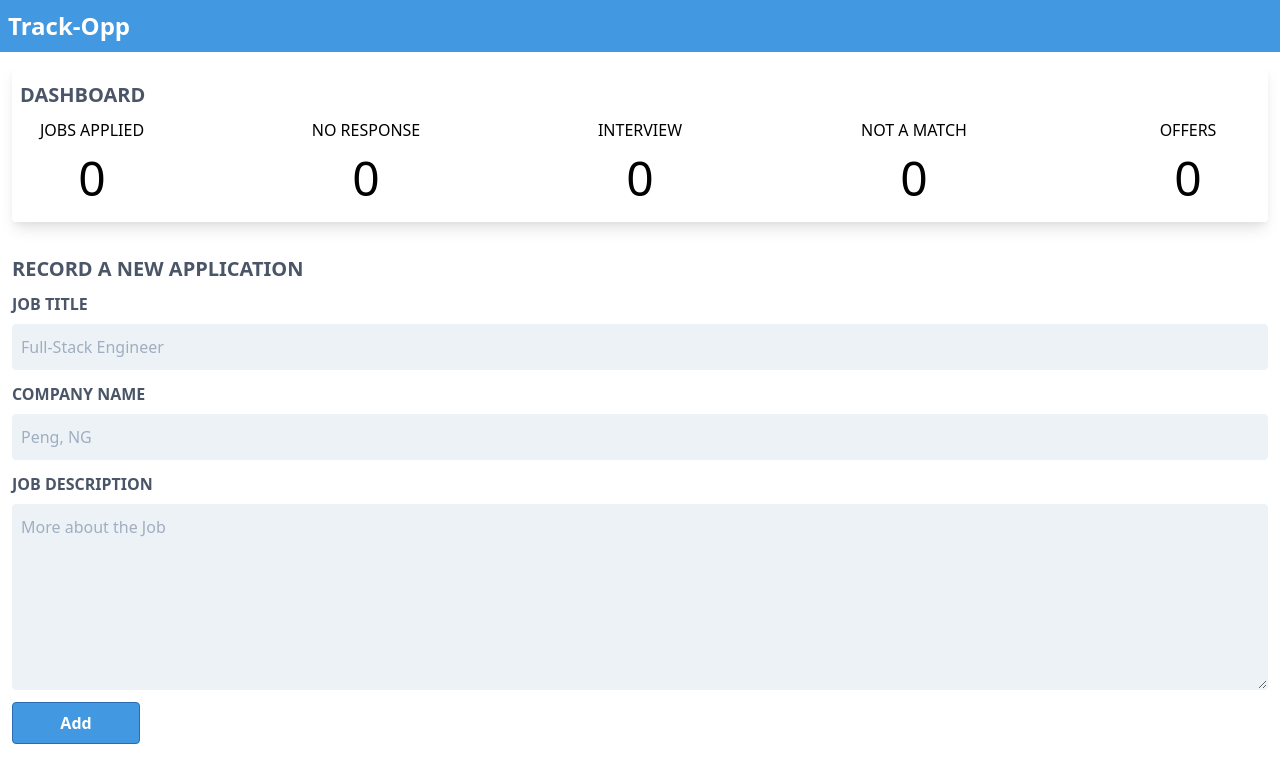
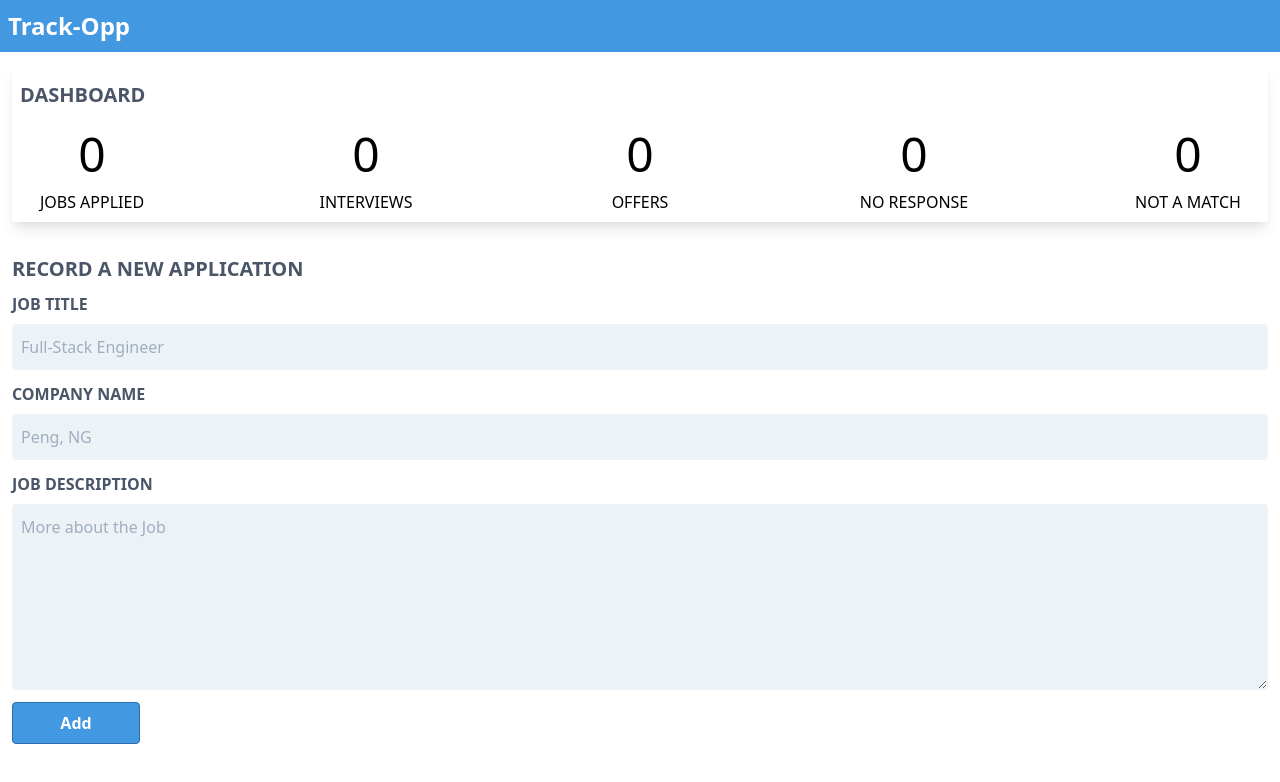
Before and after one commit to nobioma1/track-opp, a React (Create React App) app: page / in a window 1280 px wide. Shown: the top 782 px of the page. Built offline with nearby package versions, Linux system fonts and the light colour scheme; no server answers; the database is empty.

Commit message:
Read counts

```diff
--- a/src/App.jsx
+++ b/src/App.jsx
@@ -1,4 +1,5 @@
 import React from 'react';
+
 import NewEntry from './components/NewEntry';
 import Dashboard from './components/Dashboard';
 
--- /dev/null
+++ b/src/actions/data.js
@@ -0,0 +1,29 @@
+import { applicationsRef } from '../firebase';
+import { getCounts } from '../utils/getCounts';
+
+export const START_REQUEST = 'START_REQUEST';
+export const SET_APPLICATIONS = 'SET_APPLICATIONS';
+export const ADD_APPLICATION = 'ADD_APPLICATION';
+export const END_REQUEST = 'END_REQUEST';
+
+export const getApplications = () => dispatch => {
+  dispatch({ type: START_REQUEST });
+  applicationsRef.on('value', snapshot => {
+    const data = getCounts(Object.entries(snapshot.val()));
+    dispatch({ type: SET_APPLICATIONS, payload: data });
+  });
+};
+
+export const addApplication = application => dispatch => {
+  dispatch({ type: START_REQUEST });
+  applicationsRef.push(
+    {
+      ...application,
+      hired: false,
+      interview: false,
+      offer: false,
+      concluded: false,
+    },
+    () => dispatch({ type: ADD_APPLICATION })
+  );
+};
--- a/src/components/Dashboard.jsx
+++ b/src/components/Dashboard.jsx
@@ -1,30 +1,46 @@
-import React from 'react';
+import React, { useEffect } from 'react';
+import { getApplications } from '../actions/data';
+import { connect } from 'react-redux';
 
-const Dashboard = () => {
+const Dashboard = ({ counts, getApplications }) => {
+  useEffect(() => {
+    getApplications();
+  }, [getApplications]);
+
   return (
     <div className="rounded p-2 min-h-40 overflow-hidden shadow-lg">
       <h2 className="text-xl text-gray-700 uppercase font-bold my-2">
         Dashboard
       </h2>
       <div className="flex flex-wrap justify-between px-2">
-        <h3 className="flex flex-col uppercase w-32 items-center">
-          Jobs Applied <span className="text-5xl font-medium">0</span>
+        <h3 className="flex flex-col-reverse uppercase w-32 items-center">
+          Jobs Applied
+          <span className="text-5xl font-medium">{counts.jobsApplied}</span>
         </h3>
-        <h3 className="flex flex-col uppercase w-32 items-center">
-          No Response <span className="text-5xl font-medium">0</span>
+        <h3 className="flex flex-col-reverse uppercase w-32 items-center">
+          Interviews{' '}
+          <span className="text-5xl font-medium">{counts.interviews}</span>
         </h3>
-        <h3 className="flex flex-col uppercase w-32 items-center">
-          Interview <span className="text-5xl font-medium">0</span>
+        <h3 className="flex flex-col-reverse uppercase w-32 items-center">
+          Offers <span className="text-5xl font-medium">{counts.offers}</span>
         </h3>
-        <h3 className="flex flex-col uppercase w-32 items-center">
-          Not a Match <span className="text-5xl font-medium">0</span>
+        <h3 className="flex flex-col-reverse uppercase w-32 items-center">
+          No Response{' '}
+          <span className="text-5xl font-medium">{counts.noResponse}</span>
         </h3>
-        <h3 className="flex flex-col uppercase w-32 items-center">
-          Offers <span className="text-5xl font-medium">0</span>
+        <h3 className="flex flex-col-reverse uppercase w-32 items-center">
+          Not a Match{' '}
+          <span className="text-5xl font-medium">{counts.notAMatch}</span>
         </h3>
       </div>
     </div>
   );
 };
 
-export default Dashboard;
+const mapStateToProps = ({ dataReducer }) => {
+  return {
+    counts: dataReducer.counts,
+  };
+};
+
+export default connect(mapStateToProps, { getApplications })(Dashboard);
```
